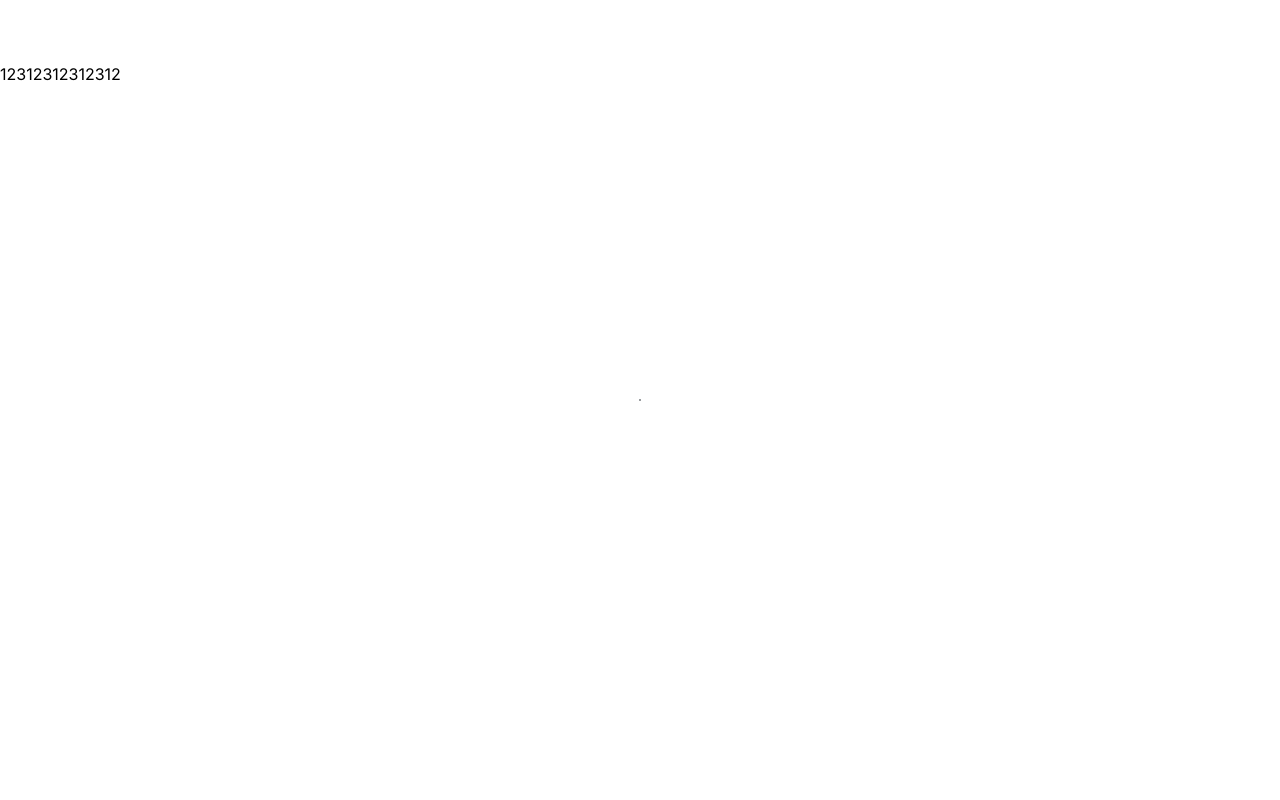
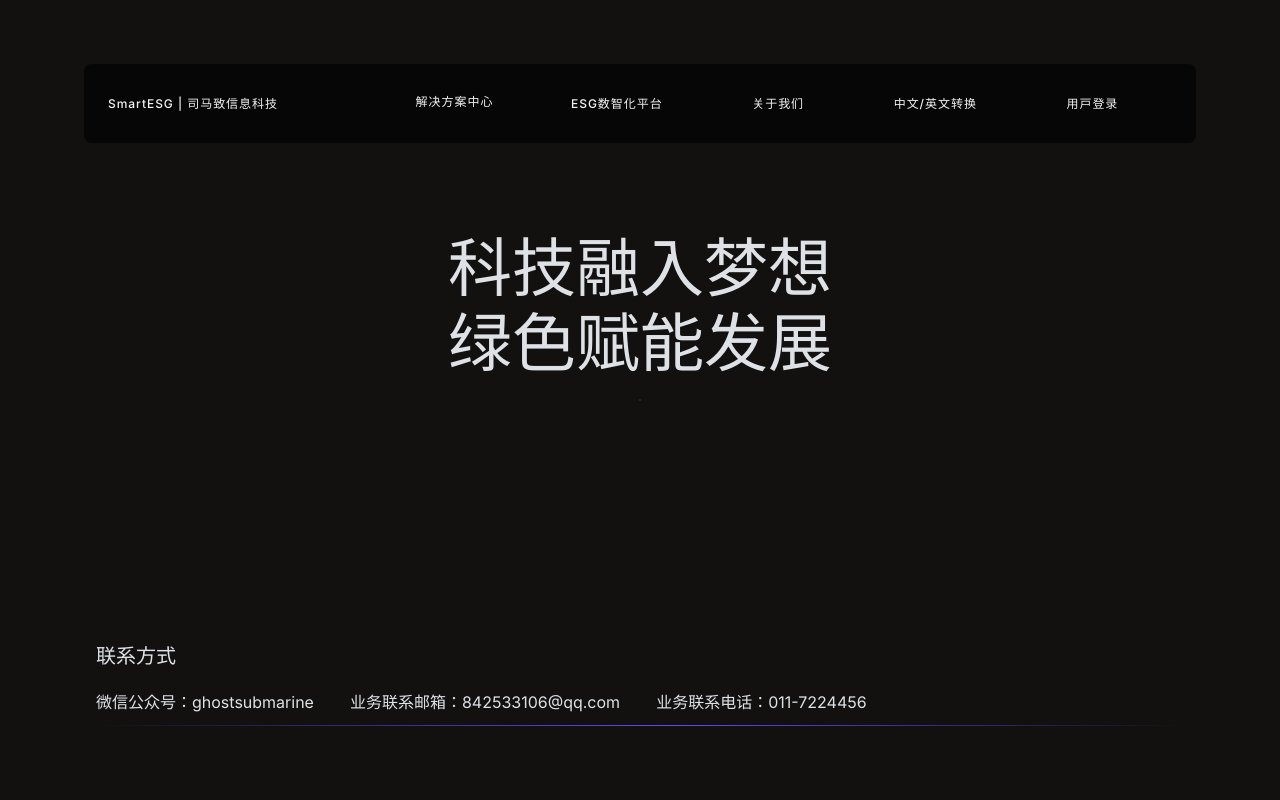
Before and after one commit to GhostSubmarine/SmartESG, a Vue app: page / in a window 1280 px wide. Before the commit this address had no page. Shown: the top 800 px of the page. Built offline with nearby package versions, Linux system fonts and the light colour scheme.

Commit message:
主页样式

```diff
--- a/src/App.vue
+++ b/src/App.vue
@@ -1,16 +1,64 @@
 <script setup lang="ts">
-import 'element-plus/es/components/container/style/css'
-import 'element-plus/es/components/main/style/css'
-import 'element-plus/es/components/header/style/css'
-import 'element-plus/es/components/footer/style/css'
-import { ElContainer, ElMain, ElHeader, ElFooter } from 'element-plus'
+import { ElDropdownMenu, ElDropdown } from 'element-plus';
+
 </script>
 
 <template>
   <header class="header">
-    12312312312312
+    <article class="container">
+      <div>SmartESG | 司⻢致信息科技</div>
+      <nav class="main-navigation">
+        <button class="menu-toggle">A</button>
+        <div class="menu-wrapper">
+          <ul class="menu">
+            <li class="menu-item">
+              <el-dropdown>
+                <span class="el-dropdown-link">
+                  <a href="#">解决⽅案中⼼</a>
+                </span>
+                <template #dropdown>
+                  <el-dropdown-menu>
+                    <el-dropdown-item>Action 1</el-dropdown-item>
+                    <el-dropdown-item>Action 2</el-dropdown-item>
+                    <el-dropdown-item>Action 3</el-dropdown-item>
+                    <el-dropdown-item>Action 4</el-dropdown-item>
+                    <el-dropdown-item>Action 5</el-dropdown-item>
+                  </el-dropdown-menu>
+                </template>
+              </el-dropdown>
+            </li>
+            <li class="menu-item">
+              <a href="#">ESG数智化平台</a>
+            </li>
+            <li class="menu-item">
+              <a href="#">关于我们</a>
+            </li>
+            <li class="menu-item">
+              <a href="#">中⽂/英⽂转换</a>
+            </li>
+            <li class="menu-item">
+              <a href="#">⽤⼾登录</a>
+            </li>
+          </ul>
+        </div>
+      </nav>
+    </article>
   </header>
-  <!-- <RouterView /> -->
+  <RouterView />
+  <footer class="footer">
+    <article class="continer">
+      <div class="footer-menu">
+        <nav>
+          <h4>联系方式</h4>
+          <ul class="menu-list">
+            <li>微信公众号：ghostsubmarine</li>
+            <li>业务联系邮箱：842533106@qq.com</li>
+            <li>业务联系电话：011-7224456</li>
+          </ul>
+        </nav>
+      </div>
+    </article>
+  </footer>
 </template>
 
 <style lang="scss" scoped>
@@ -19,5 +67,175 @@ import { ElContainer, ElMain, ElHeader, ElFooter } from 'element-plus'
   position: sticky;
   top: 0;
   color: #000000;
+  .container {
+    background: rgba(0, 0, 0, 0.6);
+    backdrop-filter: blur(1rem);
+    -webkit-backdrop-filter: blur(1rem);
+    max-width: calc(1280px - 12rem);
+    display: flex;
+    align-items: center;
+    padding-left: 1.5rem;
+    height: unset;
+    border-radius: 8px;
+    position: relative;
+    width: calc(100% - 3rem);
+    margin-left: auto;
+    margin-right: auto;
+    color: #f2f4f3;
+    font-size: 12px;
+    font-weight: 500;
+    letter-spacing: 0.08em;
+    white-space: nowrap;
+    .main-navigation {
+      width: 100%;
+      .menu-toggle {
+        display: none;
+      }
+      @media screen and (max-width: 960px) {
+        .menu-toggle{
+          display: block;
+        }
+      }
+      .menu-wrapper {
+        transition: all 500ms;
+        .menu {
+          text-align: center;
+          // background: #121110;
+          border-radius: 8px;
+          display: flex;
+          justify-content: space-evenly;
+          margin-block: 0;
+          .menu-item {
+            display: flex;
+            align-items: center;
+            text-transform: uppercase;
+            position: unset;
+            flex-direction: column;
+            -webkit-user-select: none;
+            user-select: none;
+            a {
+              padding: 2rem 0.75rem;
+              width: 100%;
+              // height: 100%;
+              outline: none;
+              color: #f2f4f3;
+              font-size: 12px;
+              font-weight: 500;
+              letter-spacing: 0.08em;
+              transition: 500ms padding cubic-bezier(0.075, 0.82, 0.165, 1);
+              position: relative;
+              display: flex;
+              justify-content: center;
+              flex-direction: column;
+              text-decoration: none;
+              &:focus::after {
+                width: 100%;
+                opacity: .5;
+              }
+              &:hover::after {
+                width: 100%;
+                opacity: 1;
+              }
+              &.active::after {
+                width: 100%;
+                opacity: 1;
+              }
+              &::after {
+                content: "";
+                position: absolute;
+                left: 50%;
+                bottom: 0;
+                transform: translateX(-50%);
+                background: linear-gradient(90deg, rgba(99, 71, 255, 0) 0%, #6347ff 52.99%, rgba(99, 71, 255, 0) 100%);
+                height: 4px;
+                width: 0;
+                opacity: 0;
+                transition: 250ms all ease-out;
+              }
+            }
+          }
+        }
+      }
+    }
+  }
+}
+.footer {
+	padding-top: 4rem;
+  .continer {
+    max-width: calc(1280px - 12rem);
+    width: calc(100% - 3rem);
+    margin-left: auto;
+    margin-right: auto;
+    .footer-menu {
+      display: flex;
+      justify-content: space-between;
+      padding: 3rem 0 0;
+      position: relative;
+      @media screen and (min-width: 640px) {
+        &::after {
+          content: "";
+          position: absolute;
+          left: 0;
+          right: 0;
+          top: 8rem;
+          background: linear-gradient(90deg, rgba(99, 71, 255, 0) 0%, #6347ff 52.99%, rgba(99, 71, 255, 0) 100%);
+          height: 1px;
+        }
+      }
+      nav {
+        padding-bottom: calc(1rem + 1px);
+        margin-bottom: 1rem;
+        position: relative;
+        h4 {
+          padding-bottom: 0.5rem;
+		      font-size: 1.25rem;
+          &::after {
+            content: unset;
+          }
+        }
+        .menu-list {
+          list-style: none;
+          margin: 0;
+          padding-left: 0;
+          opacity: 1;
+          max-height: unset;
+          overflow: unset;
+          transition: all 250ms;
+          display: flex;
+          @media screen and (min-width: 768px) {
+            li {
+              &:not(:last-child) {
+                padding-right: 2.25rem;
+              }
+            }
+          }
+        }
+      }
+    }
+  }
+}
+
+@media screen and (min-width: 640px) {
+
+	.footer {
+		padding-top: 6rem;
+		padding-bottom: 6rem;
+	}
+}
+
+@media screen and (min-width: 960px) {
+
+	.footer {
+		padding-top: 7rem;
+		padding-bottom: 7rem;
+	}
+}
+
+@media screen and (min-width: 1280px) {
+
+	.footer {
+		padding-top: 8rem;
+		padding-bottom: 8rem;
+	}
 }
 </style>
--- a/src/assets/main.css
+++ b/src/assets/main.css
@@ -9,13 +9,34 @@ textarea {
 	font-size: 1rem;
 	line-height: 1.25;
 }
+h1,
+h2,
+h3,
+h4,
+h5,
+h6 {
+	clear: both;
+	margin: 0;
+	font-weight: 400;
+}
 
+h1:not(:last-child),
+h2:not(:last-child),
+h3:not(:last-child) {
+	margin-bottom: 2.25rem;
+}
+ul,
+ol {
+	margin: 0 0 1.5rem 1.5rem;
+	padding-inline-start: 1.5rem;
+}
 body {
   margin: 0 0 1.5em;
 }
 
 html {
 	scroll-behavior: smooth;
+	background-color: #121110;
 }
 
 @media screen and (prefers-reduced-motion: reduce) {
@@ -40,7 +61,7 @@ body {
 }
 
 #app {
-	min-height: 200vh;
+	min-height: 100vh;
 	display: flex;
 	flex-direction: column;
 	align-items: stretch;
@@ -87,3 +108,50 @@ html {
     padding-top: 4rem;
   }
 }
+
+h2 {
+	font-size: 2.5rem;
+	line-height: 1.0625;
+}
+h3 {
+	font-size: 2rem;
+	line-height: 1.125;
+}
+
+h4 {
+	font-size: 1.25rem;
+	line-height: 1.167;
+	margin-bottom: 1rem;
+}
+
+h5 {
+	font-size: 1rem;
+	line-height: 1.167;
+	text-transform: uppercase;
+	margin-bottom: 1rem;
+}
+
+h6 {
+	font-size: 1.5rem;
+	line-height: 1.25;
+	margin-bottom: 1.5rem;
+}
+
+@media screen and (min-width: 600px) {
+
+	h2 {
+		font-size: 3rem;
+	}
+
+	h3 {
+		font-size: 2.5rem;
+	}
+
+	h4 {
+		font-size: 1.75rem;
+	}
+
+	h5 {
+		font-size: 1.125rem;
+	}
+}
--- /dev/null
+++ b/src/pages/main/index.vue
@@ -0,0 +1,68 @@
+<script setup lang="ts">
+
+</script>
+
+<template>
+  <main class="main">
+    <section class="headline">
+      <article class="container">
+        <div class="content">
+          <h2>科技融⼊梦想<br/>绿⾊赋能发展</h2>
+        </div>
+      </article>
+    </section>
+  </main>
+</template>
+
+<style lang="scss" scoped>
+.main {
+  flex-grow: 1;
+  overflow: hidden;
+  display: block;
+  .headline {
+    @media screen and (min-width: 1280px) {
+      .container {
+        width: 100%;
+      }
+    }
+    .content {
+      margin-left: auto;
+      margin-right: auto;
+      max-width: calc(1280px - 12rem);
+      text-align: center;
+    }
+  }
+  @media screen and (min-width: 600px) {
+    .headline {
+      padding-top: 4rem;
+      padding-bottom: 4rem;
+      h2 {
+        font-size: 3.25rem;
+		    line-height: 1.1719;
+      }
+    }
+  }
+  @media screen and (min-width: 768px) {
+    .headline {
+      h2 {
+        font-size: 3.5rem;
+      }
+    }
+  }
+  @media screen and (min-width: 800px) {
+    .headline {
+      padding-top: 5rem;
+      padding-bottom: 5rem;
+    }
+  }
+  @media screen and (min-width: 960px) {
+    .headline {
+      padding-top: 5.5rem;
+      padding-bottom: 5.5rem;
+      h2 {
+        font-size: 4rem;
+      }
+    }
+  }
+}
+</style>
--- a/src/router/index.ts
+++ b/src/router/index.ts
@@ -3,10 +3,11 @@ import { createRouter, createWebHistory } from 'vue-router'
 const router = createRouter({
   history: createWebHistory(import.meta.env.BASE_URL),
   routes: [
-    // {
-    //   path: '/',
-    //   redirect: 'home'
-    // },
+    {
+      path: '/',
+      name: 'home',
+      component: () => import('@/pages/main/index.vue')
+    },
     // {
     //   path: '/home',
     //   name: 'home',
```
Also changed, not shown: components.d.ts (+4 -13 lines), 1 other file (tests, documents, lock files or other folders).
